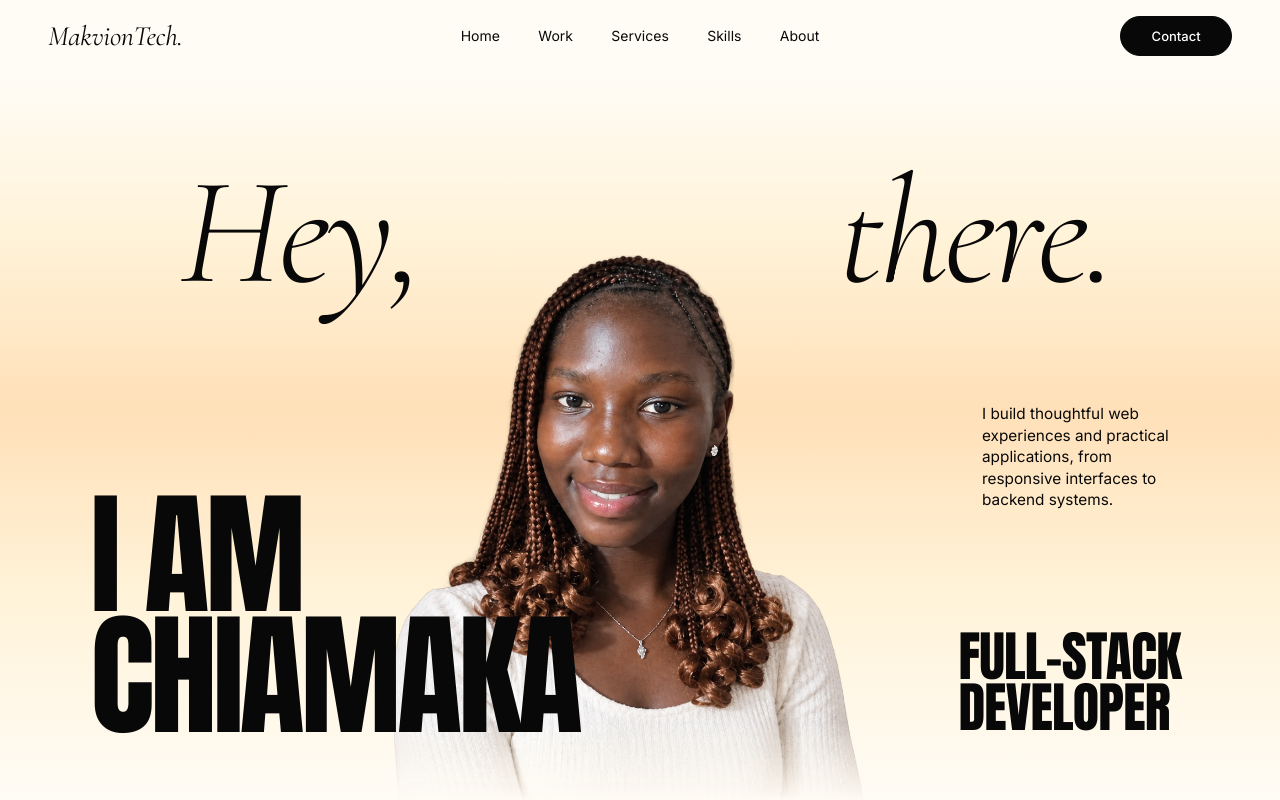
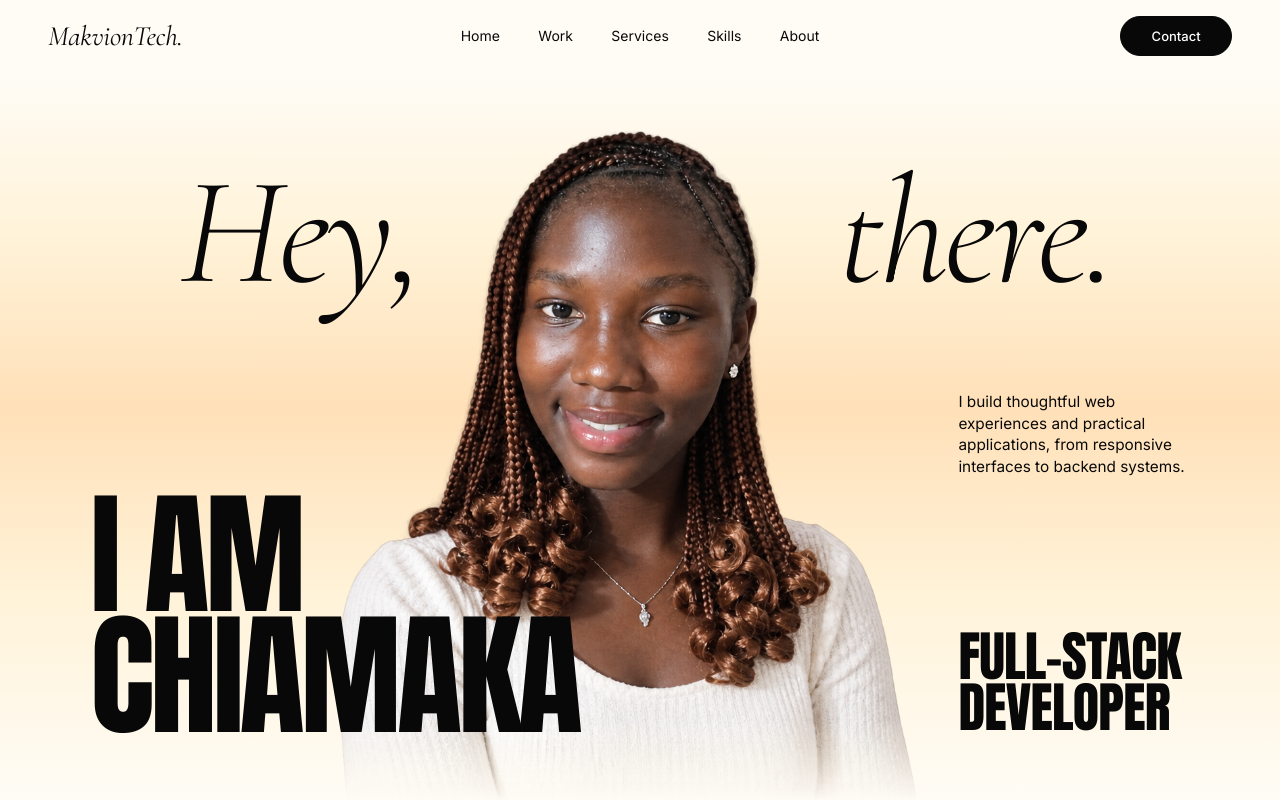
Before and after one commit to makvion-tech/MakvionTech, a React (Vite) app: page / in a window 1280 px wide. Shown: the top 800 px of the page. Built offline with nearby package versions, Linux system fonts and the light colour scheme.

Commit message:
updated pages

```diff
--- a/src/index.css
+++ b/src/index.css
@@ -479,7 +479,7 @@ button { font: inherit; color: inherit; }
   }
   .hero-portrait {
     left: 49cqw;
-    height: 88%; max-width: 40cqw;
+    height: 92%; max-width: 54cqw;
     -webkit-mask-image: linear-gradient(to bottom, #000 88%, transparent 100%);
     mask-image: linear-gradient(to bottom, #000 88%, transparent 100%);
   }
@@ -494,7 +494,7 @@ button { font: inherit; color: inherit; }
   }
   .hero-desc {
     position: absolute; z-index: 3;
-    left: 79cqw; top: 28cqw; width: 17cqw; margin: 0;
+    left: 77cqw; top: 27cqw; width: 20cqw; margin: 0;
     font-size: clamp(0.8125rem, 1.3cqw, 1.0625rem); line-height: 1.4;
   }
 
```
